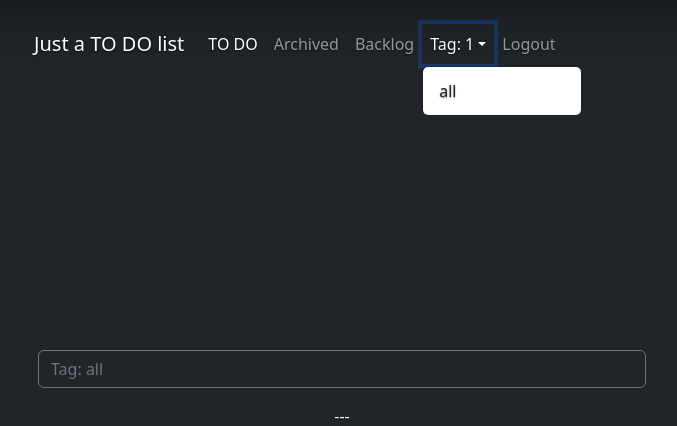
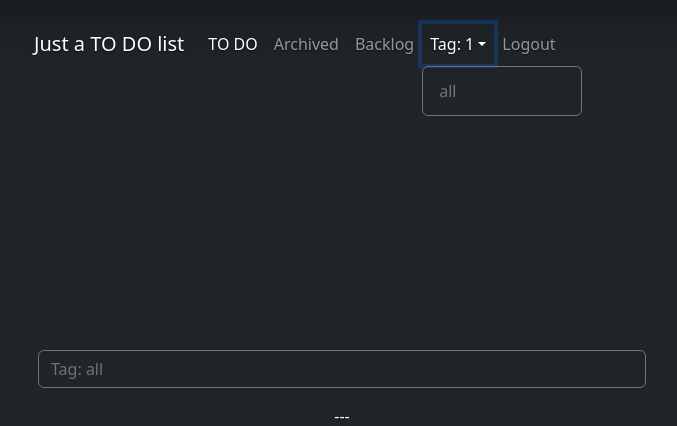
Before and after one commit to matiasduran/to-do-list, a Django app: page / in a window 1280 px wide, after a click that opens the changed part. Shown: the top 426 px of the page, without its empty margins (298-975 px from the left). Run offline with Django 3.2, Linux system fonts and the light colour scheme; the visitor is signed in with stand-in values (Sample User, id 1); data comes from the database, SQL or seed files in the repository; data that the repository does not hold is empty; some libraries are stand-ins or nearby versions.

Commit message:
add design to dropdown menu

```diff
--- a/to_do_list/task_app/static/task_app/css/cover.css
+++ b/to_do_list/task_app/static/task_app/css/cover.css
@@ -44,6 +44,23 @@
   color: #fff;
 }
 
+ul.dropdown-menu {
+  text-shadow: none;
+  background-color: transparent;
+  border-color: #6c757d;
+}
+
+a.dropdown-item {
+color:#6c757d
+}
+
+a.dropdown-item:focus,
+a.dropdown-item:hover {
+background-color: #6c757d;
+border-color: #6c757d;
+color: #fff;
+}
+
 /*
  * Base structure
  */
```
